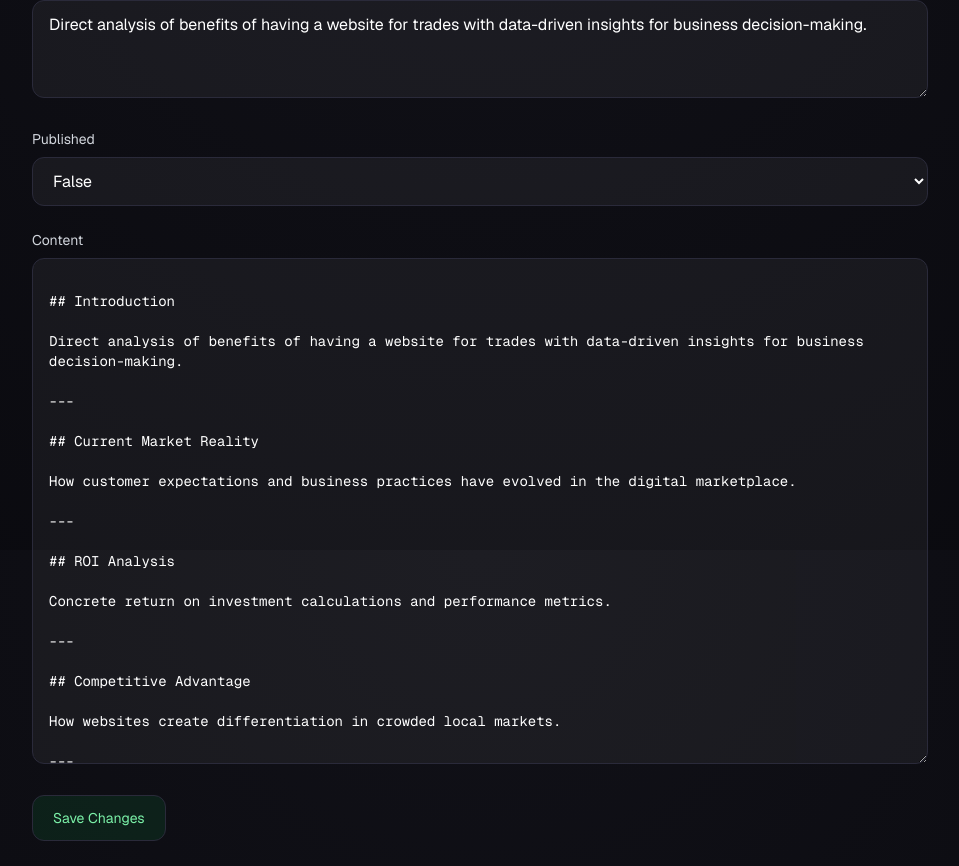
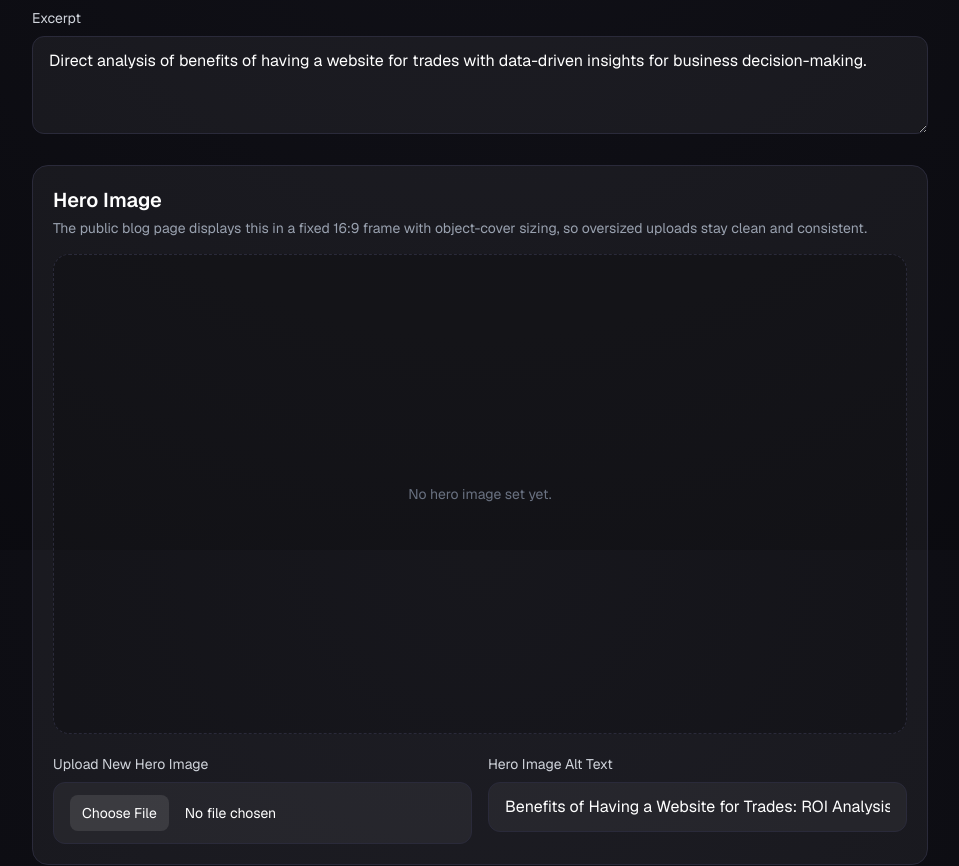
Before and after one commit to hundaijackrabbit-commits/appstoreplatform, a Next.js app: page /admin/blogs/build-and-scale/benefits-of-having-a-website-for-trades in a window 1280 px wide. Shown: the part 250-1116 px from the top of the page, without its empty margins (160-1119 px from the left). Built offline with nearby package versions, Linux system fonts and the light colour scheme.

Commit message:
Add blog editing with hero image upload and 16:9 support

```diff
--- a/src/app/admin/blogs/[category]/[slug]/page.tsx
+++ b/src/app/admin/blogs/[category]/[slug]/page.tsx
@@ -15,14 +15,21 @@ export default async function AdminEditBlogPage({ params }: PageProps) {
     notFound();
   }
 
+  const heroImage = (post.data.heroImage as string) || '';
+  const heroImageAlt = (post.data.heroImageAlt as string) || post.data.title || '';
+
   return (
     <main className="min-h-screen bg-[--color-background] text-white px-6 py-12">
       <div className="max-w-4xl mx-auto">
-        <h1 className="text-4xl font-bold mb-8">Edit Blog Post</h1>
+        <h1 className="text-4xl font-bold mb-3">Edit Blog Post</h1>
+        <p className="mb-8 text-gray-400">
+          Upload a 16:9 hero image for best results. Recommended size: 1600 × 900 px. JPG, PNG, WebP, or AVIF under 4 MB.
+        </p>
 
         <form action={savePost} className="space-y-6">
           <input type="hidden" name="category" value={category} />
           <input type="hidden" name="slug" value={slug} />
+          <input type="hidden" name="currentHeroImage" value={heroImage} />
 
           <div>
             <label className="block text-sm text-gray-300 mb-2">Title</label>
@@ -42,6 +49,58 @@ export default async function AdminEditBlogPage({ params }: PageProps) {
               className="w-full rounded-xl border border-white/10 bg-white/5 px-4 py-3 text-white"
             />
           </div>
+
+          <section className="rounded-2xl border border-white/10 bg-white/5 p-5">
+            <div className="mb-4">
+              <h2 className="text-xl font-semibold text-white">Hero Image</h2>
+              <p className="mt-1 text-sm text-gray-400">
+                The public blog page displays this in a fixed 16:9 frame with object-cover sizing, so oversized uploads stay clean and consistent.
+              </p>
+            </div>
+
+            {heroImage ? (
+              <div className="mb-5 overflow-hidden rounded-2xl border border-white/10 bg-black/20">
+                <img
+                  src={heroImage}
+                  alt={heroImageAlt}
+                  className="aspect-video w-full object-cover"
+                />
+                <p className="break-all px-4 py-3 text-xs text-gray-400">Current image: {heroImage}</p>
+              </div>
+            ) : (
+              <div className="mb-5 flex aspect-video items-center justify-center rounded-2xl border border-dashed border-white/15 bg-black/20 text-sm text-gray-500">
+                No hero image set yet.
+              </div>
+            )}
+
+            <div className="grid gap-4 md:grid-cols-2">
+              <div>
+                <label className="block text-sm text-gray-300 mb-2">Upload New Hero Image</label>
+                <input
+                  type="file"
+                  name="heroImage"
+                  accept="image/jpeg,image/png,image/webp,image/avif"
+                  className="w-full rounded-xl border border-white/10 bg-white/5 px-4 py-3 text-sm text-white file:mr-4 file:rounded-lg file:border-0 file:bg-white/10 file:px-3 file:py-2 file:text-white hover:file:bg-white/20"
+                />
+              </div>
+
+              <div>
+                <label className="block text-sm text-gray-300 mb-2">Hero Image Alt Text</label>
+                <input
+                  name="heroImageAlt"
+                  defaultValue={heroImageAlt}
+                  className="w-full rounded-xl border border-white/10 bg-white/5 px-4 py-3 text-white"
+                />
+              </div>
+            </div>
+
+            {heroImage ? (
+              <label className="mt-4 flex items-center gap-3 text-sm text-gray-300">
+                <input type="checkbox" name="removeHeroImage" value="true" className="h-4 w-4" />
+                Remove current hero image from this post
+              </label>
+            ) : null}
+          </section>
 
           <div>
             <label className="block text-sm text-gray-300 mb-2">Published</label>
--- a/src/app/blog/[category]/[slug]/page.tsx
+++ b/src/app/blog/[category]/[slug]/page.tsx
@@ -49,6 +49,8 @@ export async function generateMetadata({ params }: PageProps): Promise<Metadata>
     };
   }
 
+  const heroImageUrl = post.heroImage ? `https://startova.space${post.heroImage}` : undefined;
+
   return {
     title: post.title,
     description: post.excerpt || `Read ${post.title} on the StartOva blog.`,
@@ -60,11 +62,13 @@ export async function generateMetadata({ params }: PageProps): Promise<Metadata>
       description: post.excerpt || `Read ${post.title} on the StartOva blog.`,
       url: `https://startova.space/blog/${category}/${slug}`,
       type: 'article',
+      ...(heroImageUrl ? { images: [{ url: heroImageUrl, width: 1600, height: 900, alt: post.heroImageAlt || post.title }] } : {}),
     },
     twitter: {
       card: 'summary_large_image',
       title: post.title,
       description: post.excerpt || `Read ${post.title} on the StartOva blog.`,
+      ...(heroImageUrl ? { images: [heroImageUrl] } : {}),
     },
   };
 }
@@ -103,6 +107,7 @@ export default async function BlogPostPage({ params }: PageProps) {
     },
     datePublished: post.date || undefined,
     dateModified: post.date || undefined,
+    image: post.heroImage ? `https://startova.space${post.heroImage}` : undefined,
     mainEntityOfPage: {
       '@type': 'WebPage',
       '@id': `https://startova.space/blog/${category}/${slug}`,
@@ -213,6 +218,16 @@ export default async function BlogPostPage({ params }: PageProps) {
             </p>
           ) : null}
 
+          {post.heroImage ? (
+            <figure className="mb-10 overflow-hidden rounded-3xl border border-white/10 bg-black/20">
+              <img
+                src={post.heroImage}
+                alt={post.heroImageAlt || post.title}
+                className="aspect-video w-full object-cover"
+              />
+            </figure>
+          ) : null}
+
           <BlogContentRenderer
             content={processBlogContent(post.content)}
             category={category}
--- a/src/app/blog/[category]/page.tsx
+++ b/src/app/blog/[category]/page.tsx
@@ -145,7 +145,15 @@ export default async function BlogCategoryPage({ params }: PageProps) {
                   href={`/blog/${category}/${post.slug}`}
                   className="block"
                 >
-                  <article className="blog-card h-full">
+                  <article className="blog-card h-full overflow-hidden p-0">
+                    {post.heroImage ? (
+                      <img
+                        src={post.heroImage}
+                        alt={post.heroImageAlt || post.title}
+                        className="aspect-video w-full object-cover"
+                      />
+                    ) : null}
+                    <div className="p-5">
                     {post.cluster ? (
                       <p className="text-xs uppercase tracking-[0.15em] text-[--color-muted] mb-3">
                         {post.cluster.replace(/-/g, ' ')}
@@ -163,6 +171,7 @@ export default async function BlogCategoryPage({ params }: PageProps) {
                     <div className="mt-auto inline-flex items-center gap-2 text-sm font-medium text-[--color-primary]">
                       Read article
                       <ArrowRight className="w-4 h-4" />
+                    </div>
                     </div>
                   </article>
                 </Link>
--- a/src/app/blog/page.tsx
+++ b/src/app/blog/page.tsx
@@ -156,8 +156,16 @@ export default function BlogHubPage() {
                 <Link
                   key={`${post.category}-${post.slug}`}
                   href={`/blog/${post.category}/${post.slug}`}
-                  className="rounded-2xl border border-white/10 bg-white/5 p-5 hover:bg-white/10 transition"
+                  className="overflow-hidden rounded-2xl border border-white/10 bg-white/5 hover:bg-white/10 transition"
                 >
+                  {post.heroImage ? (
+                    <img
+                      src={post.heroImage}
+                      alt={post.heroImageAlt || post.title}
+                      className="aspect-video w-full object-cover"
+                    />
+                  ) : null}
+                  <div className="p-5">
                   <p className="text-xs uppercase tracking-[0.15em] text-[--color-muted] mb-2">
                     {post.category === 'start-smart' ? 'Start Smart' : 'Build & Scale'}
                     {post.cluster ? ` / ${post.cluster.replace(/-/g, ' ')}` : ''}
@@ -168,6 +176,7 @@ export default function BlogHubPage() {
                   <p className="text-sm text-gray-400 leading-6">
                     {post.excerpt || 'Read this StartOva guide.'}
                   </p>
+                  </div>
                 </Link>
               ))}
             </div>
--- a/src/lib/blog-admin.ts
+++ b/src/lib/blog-admin.ts
@@ -84,6 +84,8 @@ export function savePostEdits(
     excerpt?: string;
     published: boolean;
     content: string;
+    heroImage?: string;
+    heroImageAlt?: string;
   }
 ) {
   const filePath = findPostFilePath(category, slug);
@@ -95,6 +97,8 @@ export function savePostEdits(
   parsed.data.title = updates.title;
   parsed.data.excerpt = updates.excerpt || '';
   parsed.data.published = updates.published;
+  parsed.data.heroImage = updates.heroImage || '';
+  parsed.data.heroImageAlt = updates.heroImageAlt || updates.title;
 
   fs.writeFileSync(filePath, matter.stringify(updates.content, parsed.data), 'utf8');
   return true;
--- a/src/lib/blog.ts
+++ b/src/lib/blog.ts
@@ -14,6 +14,8 @@ export type BlogPostMeta = {
   excerpt?: string;
   date?: string;
   published?: boolean;
+  heroImage?: string;
+  heroImageAlt?: string;
   wordCount: number;
   status: BlogStatus;
 };
@@ -118,6 +120,8 @@ function buildMetaFromFile(filePath: string, category: BlogCategory): BlogPostMe
     excerpt,
     date: (data.date as string) || '',
     published,
+    heroImage: (data.heroImage as string) || '',
+    heroImageAlt: (data.heroImageAlt as string) || title,
     wordCount,
     status: getStatus(published, wordCount),
   };
@@ -186,6 +190,8 @@ export function getPostByCategoryAndSlug(
       excerpt: (data.excerpt as string) || '',
       date: (data.date as string) || '',
       published,
+      heroImage: (data.heroImage as string) || '',
+      heroImageAlt: (data.heroImageAlt as string) || ((data.title as string) || formatTitleFromSlug(slugFromFile)),
       wordCount,
       status: getStatus(published, wordCount),
       content,
```
Also changed, not shown: src/app/admin/blogs/actions.ts (+52 -0 lines).
